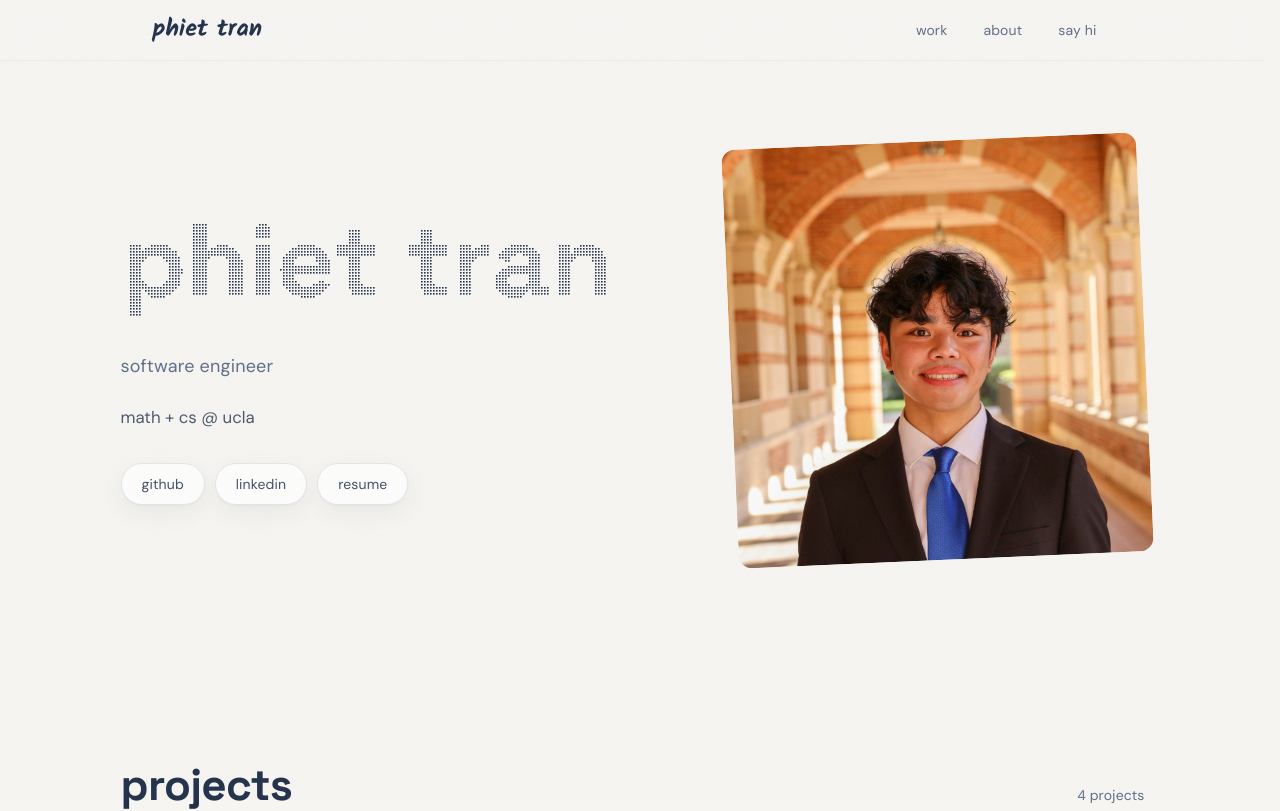
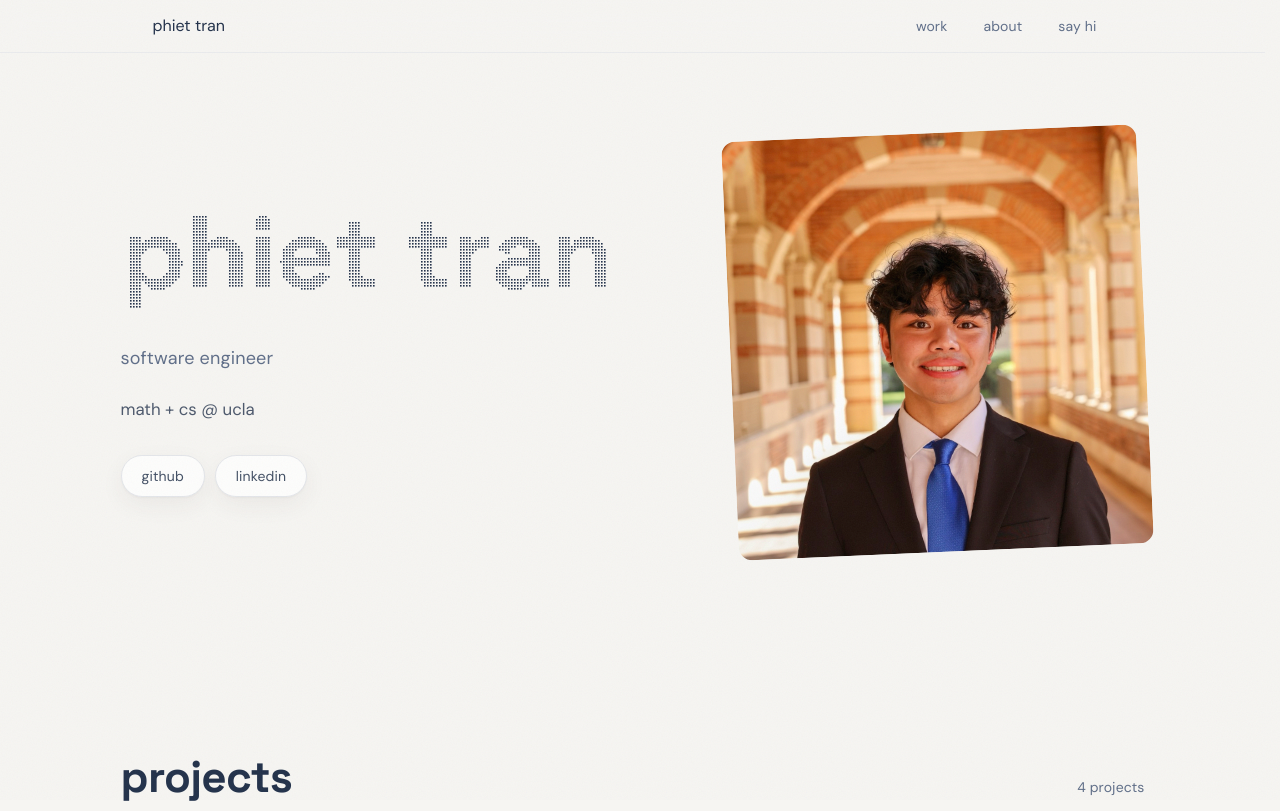
Before and after one commit to phiettran/phiettran.github.io, a Next.js app: page / in a window 1280 px wide. Shown: the top 811 px of the page. Built offline with nearby package versions, Linux system fonts and the light colour scheme.

Commit message:
Changed font for nav name

```diff
--- a/src/app/globals.css
+++ b/src/app/globals.css
@@ -14,7 +14,7 @@
 
   --font-display: var(--font-grotesk), ui-sans-serif, system-ui, sans-serif;
   --font-body: var(--font-dmsans), ui-sans-serif, system-ui, sans-serif;
-  --font-script: var(--font-hand), "Bradley Hand", cursive;
+  --font-script: var(--font-hand), "Bradley Hand";
 
   --radius-soft: 1.25rem;
 
--- a/src/components/Nav.tsx
+++ b/src/components/Nav.tsx
@@ -10,12 +10,7 @@ export default function Nav() {
   return (
     <header className="sticky top-0 z-50 border-b border-line/70 bg-cream/85 backdrop-blur-md">
       <nav className="mx-auto flex max-w-5xl items-center justify-between px-5 py-3.5 sm:px-8">
-        <a
-          href="#top"
-          className="font-script text-2xl text-ink transition-colors hover:text-navy"
-        >
-          {profile.name}
-        </a>
+        <a href="#top">{profile.name}</a>
 
         <ul className="flex items-center gap-1">
           {links.map((link) => (
--- a/src/content/site.ts
+++ b/src/content/site.ts
@@ -15,8 +15,7 @@ export const profile = {
   /* Small pill tucked under your photo. Empty string hides it. */
   socials: [
     { label: "github", href: "https://github.com/phiettran" },
-    { label: "linkedin", href: "https://linkedin.com/in/phiet-tran" },
-    { label: "resume", href: "/resume.pdf" },
+    { label: "linkedin", href: "https://linkedin.com/in/phiet-tran" }
   ],
 };
 
```
